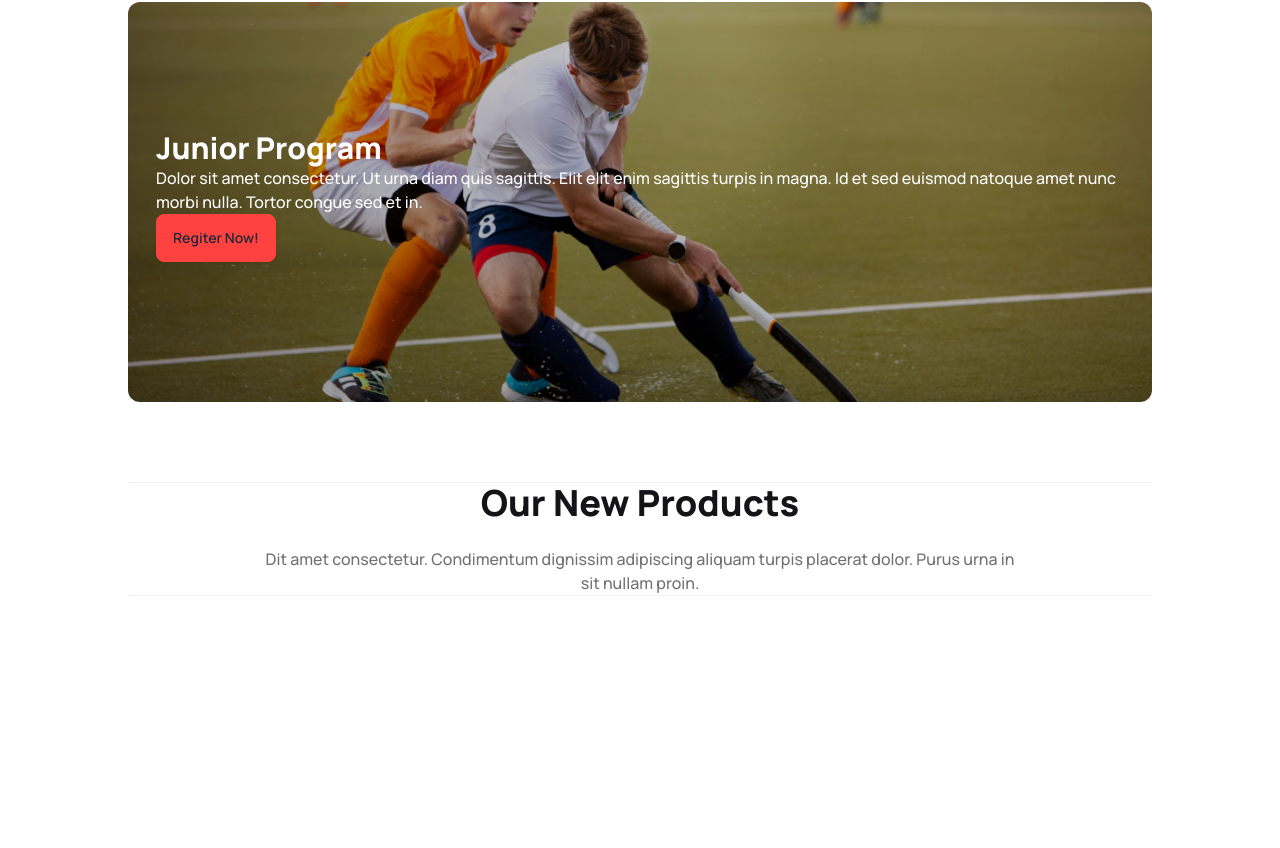
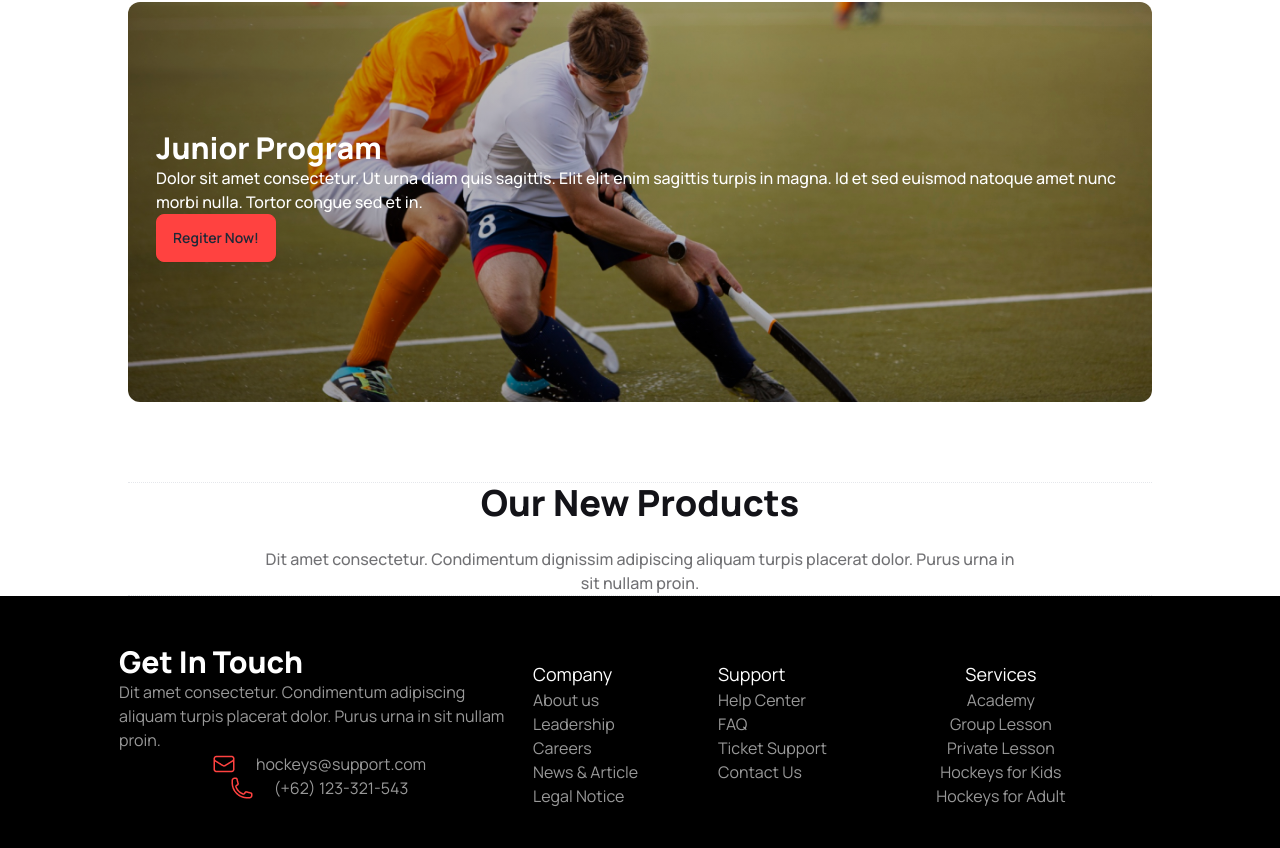
Before and after one commit to LIBx09/Hockey, a plain HTML site: page index.html in a window 1280 px wide. Shown: the part 1745-2593 px from the top of the page. Before the commit the page ends 2341 px from the top, so only its background shows below. Drawn offline with nearby package versions, Linux system fonts and the light colour scheme.

Commit message:
footer done 4 sec left

```diff
--- a/index.html
+++ b/index.html
@@ -4,6 +4,8 @@
     <meta charset="UTF-8">
     <meta name="viewport" content="width=device-width, initial-scale=1.0">
     <title>Hockey's</title>
+    <!-- icon link -->
+    <link rel="stylesheet" href="https://cdnjs.cloudflare.com/ajax/libs/font-awesome/6.5.1/css/all.min.css" integrity="sha512-DTOQO9RWCH3ppGqcWaEA1BIZOC6xxalwEsw9c2QQeAIftl+Vegovlnee1c9QX4TctnWMn13TZye+giMm8e2LwA==" crossorigin="anonymous" referrerpolicy="no-referrer" />
     <!-- tailwind & daisy ui link add -->
     <link href="https://cdn.jsdelivr.net/npm/daisyui@4.6.0/dist/full.min.css" rel="stylesheet" type="text/css" />
     <script src="https://cdn.tailwindcss.com"></script>
@@ -130,7 +132,7 @@
             <hr class="border-dotted">
             <!-- grid section -->
             <div class="grid grid-cols-1 gap-5 md:grid-cols-2 lg:grid-cols-2 md:mx-auto">
-                <div class="bg-cover bg bg-center bg-[linear-gradient(45deg,rgba(0,0,0,0.4),rgba(0,0,0,0.1)),url('./images/pro1.png')] lg:h-[50vh] w-full rounded-xl relative bg-no-repeat p-7">
+                <div class="bg-cover bg-center bg-[linear-gradient(45deg,rgba(0,0,0,0.4),rgba(0,0,0,0.1)),url('./Images/pro1.png')] h-[50vh] w-full rounded-xl relative bg-no-repeat p-7">
                     <div class="absolute top-32">
                         <h1 class="font-extrabold text-3xl text-white">Junior Program</h1>
                     <p class="font-medium text-white">Dolor sit amet consectetur. Ut urna diam quis sagittis. Elit elit
@@ -138,7 +140,7 @@
                     <button class="btn bg-[#FF4240] border-[#FF4240]">Regiter Now!</button>
                     </div>
                 </div>
-                <div class="bg-cover bg-center bg-[linear-gradient(45deg,rgba(0,0,0,0.4),rgba(0,0,0,0.1)),url('./images/pro2.png')] h-[50vh] w-full rounded-xl relative bg-no-repeat p-7">
+                <div class="bg-cover bg-center bg-[linear-gradient(45deg,rgba(0,0,0,0.4),rgba(0,0,0,0.1)),url('./Images/pro2.png')] h-[50vh] w-full rounded-xl relative bg-no-repeat p-7">
                     <div class="absolute top-32">
                         <h1 class="font-extrabold text-3xl text-white">Junior Program</h1>
                         <p class="font-medium text-white">Dolor sit amet consectetur. Ut urna diam quis sagittis. Elit elit
@@ -146,7 +148,7 @@
                         <button class="btn bg-[#FF4240] border-[#FF4240]">Regiter Now!</button>
                     </div>
                 </div>
-                <div class="bg-cover bg-center lg:col-span-2 bg-[linear-gradient(45deg,rgba(0,0,0,0.4),rgba(0,0,0,0.1)),url('./images/pro3.png')] rounded-xl relative bg-no-repeat h-[50vh] w-full p-7">
+                <div class="bg-cover bg-center md:col-span-2 lg:col-span-2 bg-[linear-gradient(45deg,rgba(0,0,0,0.4),rgba(0,0,0,0.1)),url('./Images/pro3.png')] rounded-xl relative bg-no-repeat h-[50vh] w-full p-7">
                     <div class="absolute top-32">
                         <h1 class="font-extrabold text-3xl text-white ">Junior Program</h1>
                     <p class="font-medium text-white">Dolor sit amet consectetur. Ut urna diam quis sagittis. Elit elit
@@ -166,5 +168,47 @@
             <hr class="border-dotted">
         </section>
     </main>
+    <footer class="bg-black flex flex-col items-center lg:flex-row justify-between mx-auto px-4 lg:px-28 py-5 lg:py-10 space-y-6">
+        <!-- first div -->
+        <div class="mx-auto text-center md:text-left">
+            <h3 class="text-white font-extrabold text-3xl">Get In Touch</h3>
+            <p class=" md:w-[40vh] lg:w-[50vh] text-[#FFFFFF99]">Dit amet consectetur. Condimentum  adipiscing aliquam turpis placerat dolor. Purus urna in sit nullam proin.</p>
+            <div class="flex items-center justify-center md:gap-5 text-[#FFFFFF99]">
+                <img src="Images/meassage.png" alt="">
+                <p>hockeys@support.com</p>
+            </div>
+            <div class="flex items-center justify-center md:gap-5 text-[#FFFFFF99]">
+                <img src="Images/call.png" alt="">
+                <p>(+62) 123-321-543</p>
+            </div>
+        </div>
+        <!-- secound div -->
+        <div class="flex md:justify-between lg:justify-between gap-20 mx-auto text-[#FFFFFF99]">
+            <div>
+                <h4 class="text-white text-lg">Company</h4>
+                <p>About us</p>
+                <p>Leadership</p>
+                <p>Careers</p>
+                <p>News & Article</p>
+                <p>Legal Notice</p>
+            </div>
+            <div>
+                <h4 class="text-white text-lg">Support</h4>
+                <p>Help Center</p>
+                <p>FAQ</p>
+                <p>Ticket Support</p>
+                <p>Contact Us</p>
+            </div>
+        </div>
+        <!-- third div -->
+        <div class="mx-auto w-[40vh] text-center lg;text-left text-[#FFFFFF99]">
+            <h4 class="text-white text-lg">Services</h4>
+            <p>Academy</p>
+            <p>Group Lesson</p>
+            <p>Private Lesson</p>
+            <p>Hockeys for Kids</p>
+            <p>Hockeys for Adult</p>
+        </div>
+    </footer>
 </body>
 </html>
```
Also changed, not shown: Images/call.png (added), Images/meassage.png (added).
